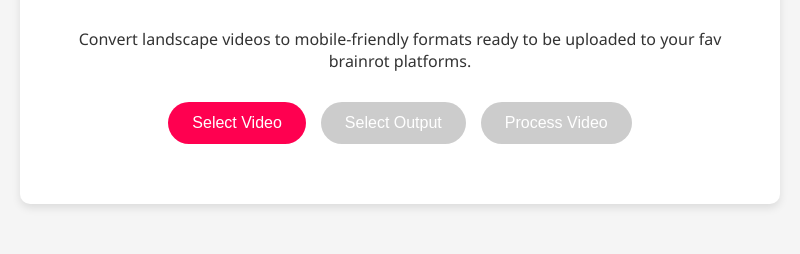
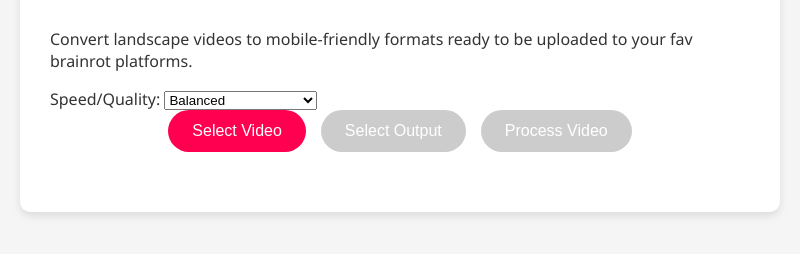
Before and after one commit to rycid/shortsify, an Electron app: page index.html in a window 800 px wide. Shown: the part 116-370 px from the top of the page. Drawn offline with Linux system fonts and the light colour scheme.

Commit message:
Refactor index.html to improve structure and semantics by adding header and tagline elements

```diff
--- a/index.html
+++ b/index.html
@@ -5,12 +5,22 @@
   <title>shortsify</title>
   <link rel="stylesheet" href="styles.css">
 </head>
-<body>
-  <div class="container">
-    <h1>shortsify</h1>
-    <p style="text-align: center; margin-bottom: 30px;">
-      Convert landscape videos to mobile-friendly formats ready to be uploaded to your fav brainrot platforms.
-    </p>
+<body>  <div class="container">
+    <header>
+      <h1>shortsify</h1>
+      <p class="tagline">
+        Convert landscape videos to mobile-friendly formats ready to be uploaded to your fav brainrot platforms.
+      </p>
+    </header><div class="options">
+      <label>
+        Speed/Quality:
+        <select id="process-speed">
+          <option value="quality">Best quality (slower)</option>
+          <option value="balanced" selected>Balanced</option>
+          <option value="speed">Fastest (lower quality)</option>
+        </select>
+      </label>
+    </div>
     <div class="button-group">
       <button id="select">Select Video</button>
       <button id="select-output" disabled>Select Output</button>
```
